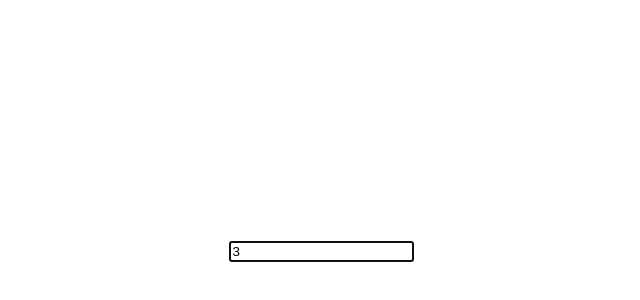
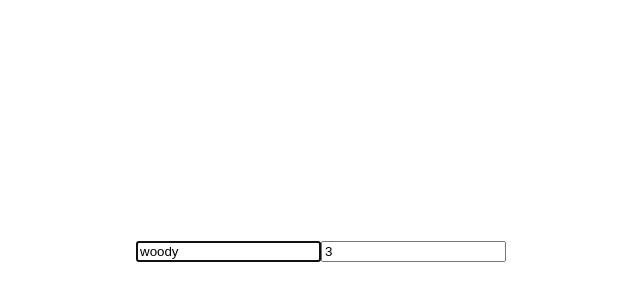
Before and after one commit to jw-r/react-light-form, a React (Vite) app: page / in a window 1280 px wide. Shown: the part 150-450 px from the top of the page, without its empty margins (319-959 px from the left). Built offline with nearby package versions, Linux system fonts and the light colour scheme.

Commit message:
feat: getValue, getValues로 등록된 ref의 값이 변하면 리렌더링을 하도록 로직 추가

```diff
--- a/src/App.tsx
+++ b/src/App.tsx
@@ -8,7 +8,10 @@ interface Values {
 }
 
 function App() {
-  const { register, handleSubmit } = useForm<Values>();
+  const { register, handleSubmit, getValue, getValues } = useForm<Values>();
+
+  console.log(getValue('name'));
+  console.log(getValues('name', 'age'));
 
   // 어떻게 타입 추론이 가능하게 할 수 있을까?
   const onSubmit = (values: Values) => {
@@ -19,8 +22,13 @@ function App() {
     <div>
       <form onSubmit={handleSubmit(onSubmit)}>
         <input
+          {...register('name', {
+            onMountFocus: true,
+            value: 'woody',
+          })}
+        />
+        <input
           {...register('age', {
-            onMountFocus: true,
             value: 3,
             setValueAs: (value) => Number(value),
           })}
--- a/src/libs/useForm/useForm.ts
+++ b/src/libs/useForm/useForm.ts
@@ -1,4 +1,4 @@
-import React, { useRef, useState } from 'react';
+import React, { useEffect, useRef, useState } from 'react';
 import {
   FieldElementType,
   FieldValues,
@@ -14,32 +14,39 @@ const useForm = <T = FieldValues>(): UseFormReturnType<T> => {
   const [errors, setErrors] = useState<Partial<T>>({});
   const inputRefs = useRef<InputRefsType<T>>({});
   const valuesRef = useRef<Partial<T>>({});
+  const listeners = useRef<Set<keyof T>>(new Set());
+  const [, forceUpdate] = useState({});
+
+  useEffect(() => {
+    if (listeners.current.size > 0) {
+      reRender();
+    }
+  }, []);
 
   const register = (name: keyof T, options?: OptionsType) => {
-    if (inputRefs.current?.[name]) return;
-
     return {
       name: String(name),
 
       ref: (element: FieldElementType) => {
         if (!element) return;
 
-        // TODO nested 처리
-        // set(inputRefs.current, nested 객체, element);
+        if (!inputRefs.current[name]) {
+          if (options?.value) {
+            element.value = String(options.value);
 
-        inputRefs.current[name] = element;
+            // TODO nested 처리
+            // set(valuesRef.current, nested 객체 , options.value);
 
-        if (options?.value) {
-          element.value = String(options?.value);
+            // Set Value
+            valuesRef.current[name as keyof T] = options.value as T[keyof T];
+          }
 
-          // TODO nested 처리
-          // set(valuesRef.current, nested 객체 , options.value);
+          inputRefs.current[name] = element;
 
-          // Set Value
-          valuesRef.current[name as keyof T] = options.value as T[keyof T];
+          if (options?.onMountFocus) inputRefs.current[name]?.focus();
         }
 
-        if (options?.onMountFocus) inputRefs.current[name]?.focus();
+        return inputRefs.current[name];
       },
 
       onChange: ({ target: { name, value } }: React.ChangeEvent<FieldElementType>) => {
@@ -48,19 +55,30 @@ const useForm = <T = FieldValues>(): UseFormReturnType<T> => {
         // Set Value
         const transformedValue = options?.setValueAs ? options.setValueAs(value) : value;
         valuesRef.current[name as keyof T] = transformedValue as T[keyof T];
+
+        if (listeners.current.has(name as keyof T)) reRender();
       },
     };
   };
 
+  const reRender = () => {
+    forceUpdate({});
+  };
+
   const getValue: GetValueHandler<T> = (name) => {
-    return valuesRef.current[name] as T[keyof T];
+    const value = valuesRef.current[name] as T[keyof T];
+    listeners.current.add(name);
+    return value;
   };
 
   const getValues: GetValuesHandler<T> = (...names) => {
-    return names.reduce((acc, name) => {
+    const values = names.reduce((acc, name) => {
+      listeners.current.add(name);
       acc[name] = valuesRef.current[name];
       return acc;
     }, {} as Partial<Record<keyof T, T[keyof T]>>);
+
+    return values;
   };
 
   const handleSubmit: HandleSubmitHandler<T> = (callback) => (e) => {
```
